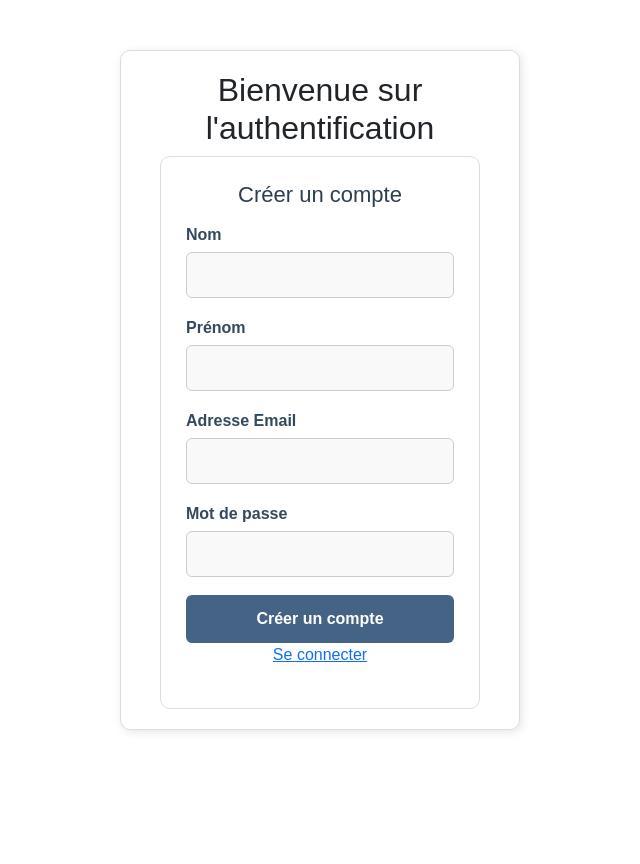
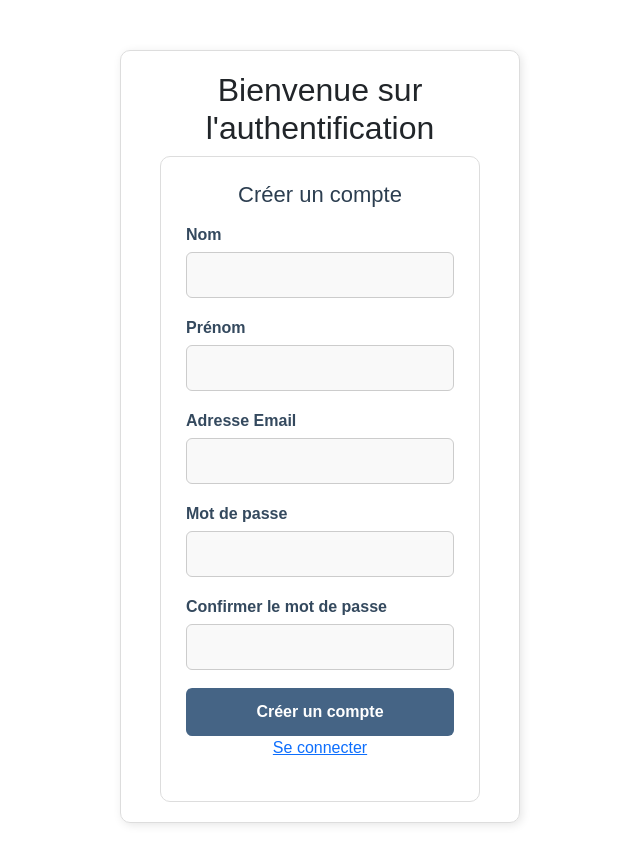
Before and after one commit to Equipe-Akram/mini_project, a Vue app in the folder front/: page /auth/register in a window 1280 px wide. Shown: the top 864 px of the page, without its empty margins (320-960 px from the left). Before the commit the page ends 800 px from the top, so only its background shows below. Built offline with nearby package versions, Linux system fonts and the light colour scheme.

Commit message:
confirmation de mode passe

```diff
--- a/front/src/components/LoginForm.vue
+++ b/front/src/components/LoginForm.vue
@@ -18,6 +18,10 @@
         <label for="password">Mot de passe</label>
         <input type="password" id="password" v-model="password" required />
       </div>
+      <div class="form-group">
+          <label for="confirmPassword">Confirmer le mot de passe</label>
+          <input type="password" id="confirmPassword" v-model="confirmPassword" required />
+        </div>
       <button type="submit">Créer un compte</button>
       <p v-if="message" class="message">{{ message }}</p>
     </form>
@@ -37,12 +41,18 @@ export default {
       prenom: '',
       email: '',
       password: '',
+      confirmPassword: "",
       message: '',
     };
   },
   methods: {
     async submitForm() {
+      if (this.password !== this.confirmPassword) {
+          this.message = "Les mots de passe ne correspondent pas.";
+          return;
+        }
       try {
+
         const response = await authService.register(this.nom, this.prenom, this.email, this.password);
         this.message = 'Inscription réussie ! Redirection en cours...';
         setTimeout(() => {
```
Also changed, not shown: 1 other file (tests, documents, lock files or other folders).
